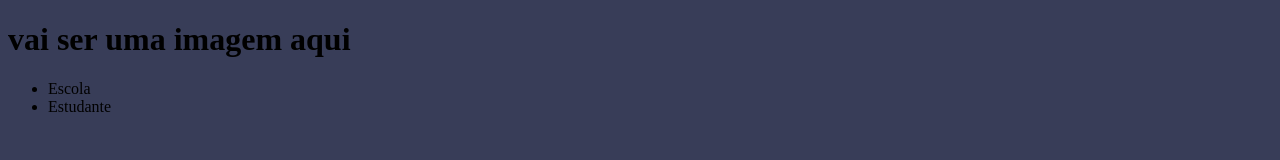
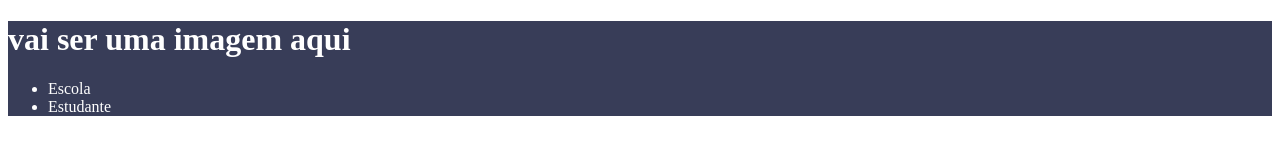
Before and after one commit to Mariamathias22/Maria123, a plain HTML site: page index.html in a window 1280 px wide. Drawn offline with Linux system fonts and the light colour scheme.

Commit message:
Novo arquivo heard

```diff
--- a/index.html
+++ b/index.html
@@ -2,15 +2,19 @@
 <html lang="en">
 <head>
     <meta charset="UTF-8">
+   <meta http-equiv="X-UA-Compatible" content="IE=edge">
     <meta name="viewport" content="width=device-width, initial-scale=1.0">
-    <title>Document</title>
+  <title>Document</title>
     <link rel="stylesheet" href="style.css">
 </head>
 <body>
-    <h1>vai ser uma imagem aqui</h1>
+    <header>
+        <h1>vai ser uma imagem aqui</h1>
     <ul>
 <li>Escola</li>
    <li>Estudante</li>
-    </ul>
-</body>
-</html>
+  </ul>
+  </header>
+
+  </body>
+ </html>
--- a/style.css
+++ b/style.css
@@ -1,3 +1,4 @@
-body{
-    background-color: #383D58;
+header {
+background-color: #383D58;
+color: white;
 }
```
